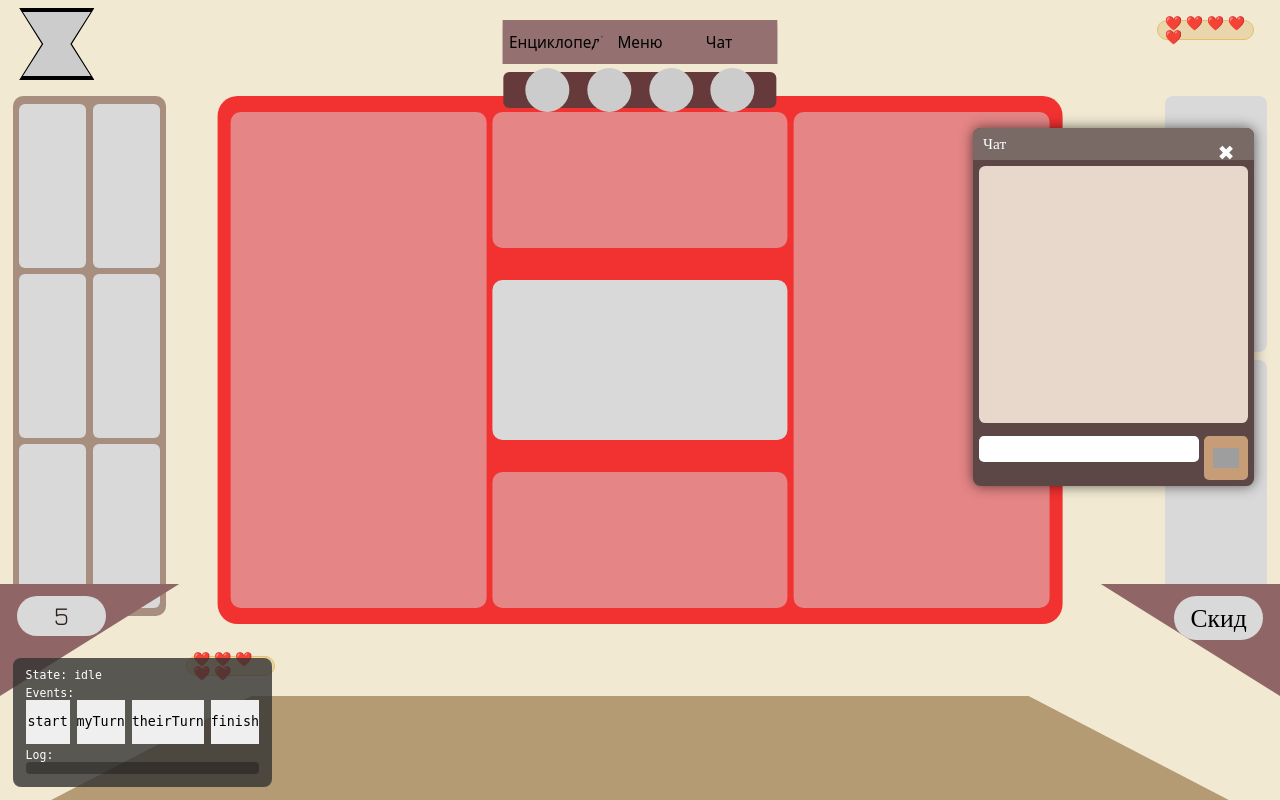
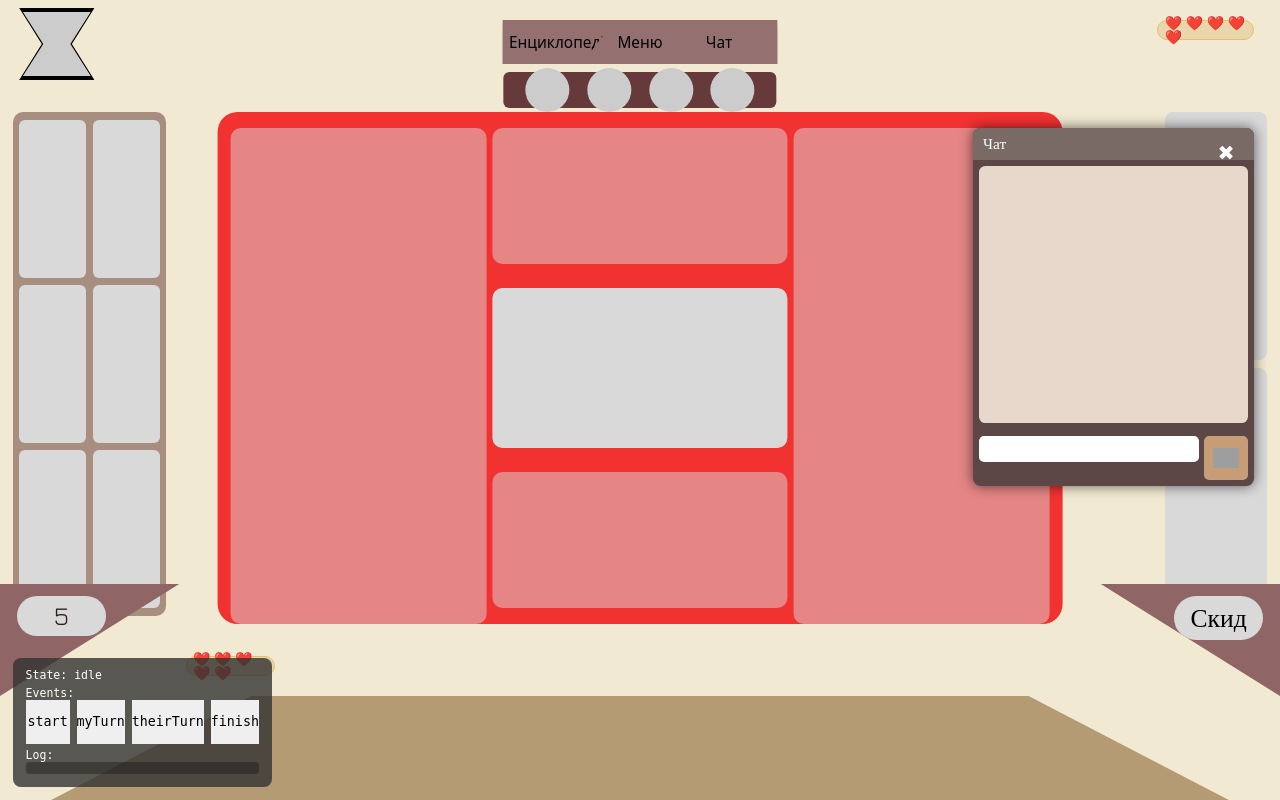
Before and after one commit to wowbruhwow/1, a Flask app: page /playable-window in a window 1280 px wide. Run offline with Flask 3, Linux system fonts and the light colour scheme; some web fonts are replaced; grey boxes are pictures that could not be loaded.

Commit message:
Fix UI spacing issues on password recovery and game field pages
Co-authored-by: wowbruhwow <151563881+wowbruhwow@users.noreply.github.com>

```diff
--- a/app/static/css/playable-window.css
+++ b/app/static/css/playable-window.css
@@ -227,10 +227,10 @@ body.body[data-page="play"] {
 /* ===== ЛІВА БІЧНА ПАНЕЛЬ: ЛОКАЦІЇ (сітка 2x3) ===== */
 .ActiveLocations {
     position: absolute;
-    top: 12vh;
+    top: 14vh;
     left: 1vw;
     width: 12vw;
-    height: 65vh;
+    height: 63vh;
     background-color: #A88E7F;
     border-radius: 10px;
     display: grid;
@@ -256,10 +256,10 @@ body.body[data-page="play"] {
 /* ===== ПРАВА БІЧНА ПАНЕЛЬ: КАРТИ В РУЦІ + PREVIEW ===== */
 .MyAndEnemyPoints {
     position: absolute;
-    top: 12vh;
+    top: 14vh;
     right: 1vw;
     width: 8vw;
-    height: 65vh;
+    height: 63vh;
     display: flex;
     flex-direction: column;
     gap: 1vh;
@@ -275,11 +275,11 @@ body.body[data-page="play"] {
 /* ===== ЦЕНТРАЛЬНА ІГРОВА ДОШКА ===== */
 .board {
     position: absolute;
-    top: 12vh;
+    top: 14vh;
     left: 50%;
     transform: translateX(-50%);
     width: 66vw;
-    height: 66vh;
+    height: 64vh;
     background-color: #F23131;
     border-radius: 20px;
 }
--- a/app/static/css/reset-password.css
+++ b/app/static/css/reset-password.css
@@ -214,7 +214,7 @@ html, body {
   position: relative;
   width: 100%;
   max-width: 784px;
-  margin: 0 auto;
+  margin: clamp(16px, 2vh, 24px) auto 0;
   z-index: 11;
 }
 
```
